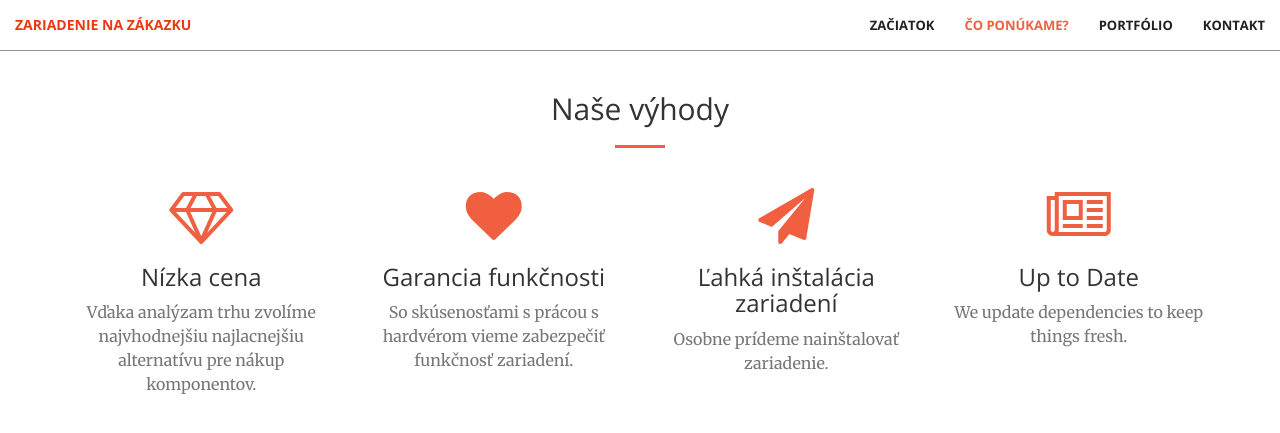
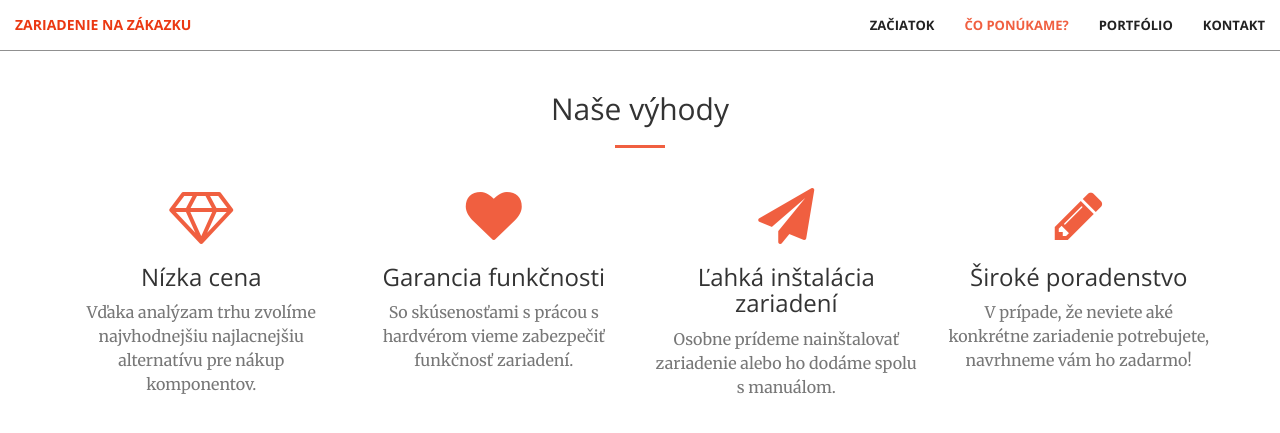
Before and after one commit to mike58smile/mike58smile.github.io, a Jekyll site: the page built from index.html, in a window 1280 px wide and 900 px high, scrolled down 1350 px, cut to the strip 0-472 px from the top of the window. Shown: the top 433 px of the strip. Built offline with Jekyll 4.4.1, drawn with Linux system fonts in a browser that asks for light colours.

Commit message:
Update services.html

```diff
--- a/_includes/services.html
+++ b/_includes/services.html
@@ -27,14 +27,14 @@
                 <div class="service-box">
                     <i class="fa fa-4x fa-paper-plane wow bounceIn text-primary" data-wow-delay=".1s"></i>
                     <h3>Ľahká inštalácia zariadení</h3>
-                    <p class="text-muted">Osobne prídeme nainštalovať zariadenie.</p>
+                    <p class="text-muted">Osobne prídeme nainštalovať zariadenie alebo ho dodáme spolu s manuálom.</p>
                 </div>
             </div>
             <div class="col-lg-3 col-md-6 text-center">
                 <div class="service-box">
-                    <i class="fa fa-4x fa-newspaper-o wow bounceIn text-primary" data-wow-delay=".2s"></i>
-                    <h3>Up to Date</h3>
-                    <p class="text-muted">We update dependencies to keep things fresh.</p>
+                    <i class="fa fa-4x fa-pencil wow bounceIn text-primary" data-wow-delay=".2s"></i>
+                    <h3>Široké poradenstvo</h3>
+                    <p class="text-muted">V prípade, že neviete aké  konkrétne zariadenie potrebujete, navrhneme vám ho zadarmo!</p>
                 </div>
             </div>
         </div>
```
